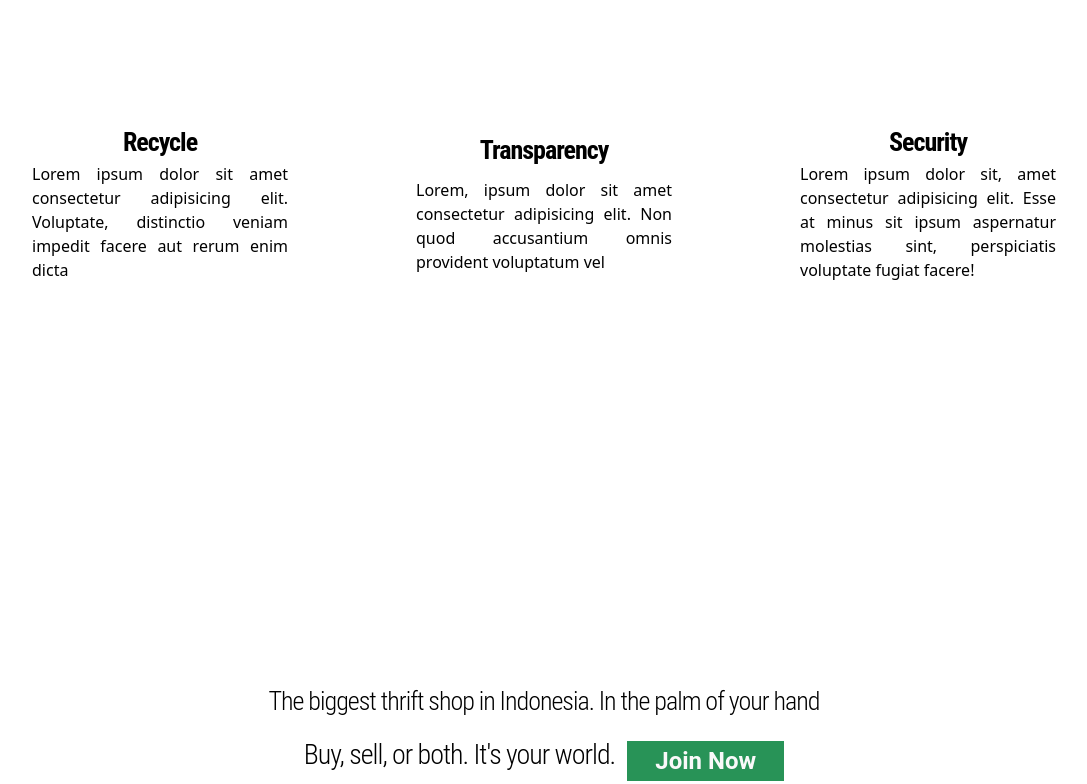
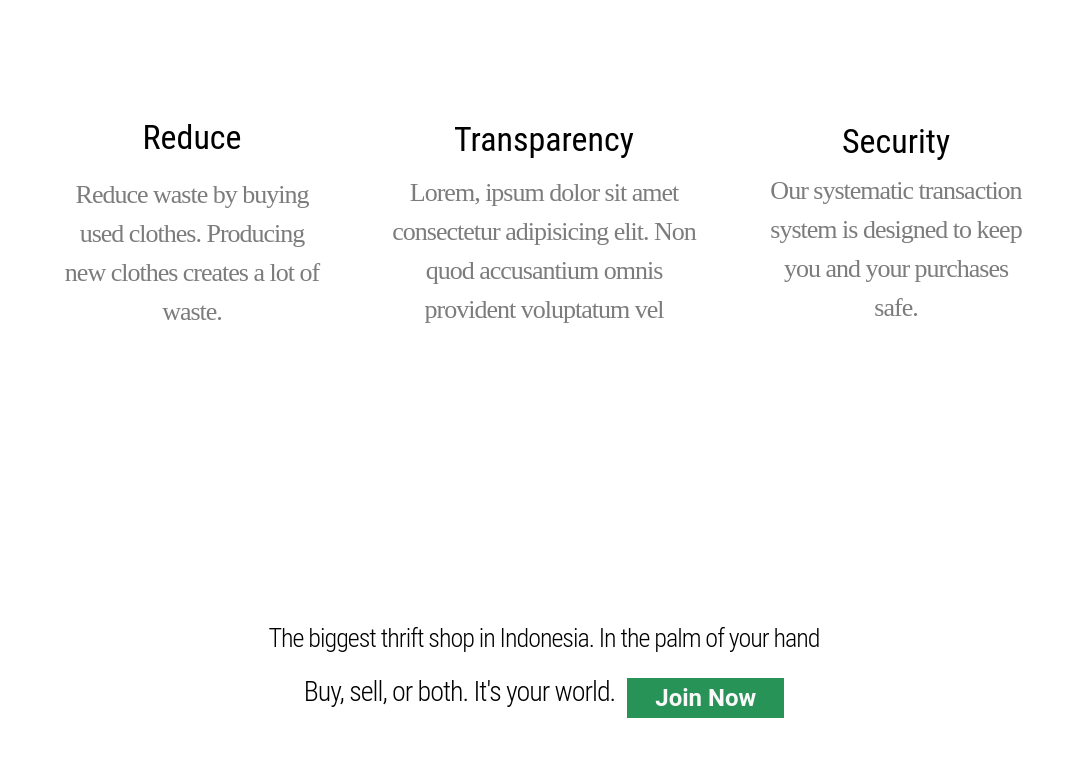
Before and after one commit to rzsoeharto/srts, a React (Create React App) app: page / in a window 1280 px wide. Shown: the part 166-950 px from the top of the page, without its empty margins (96-1183 px from the left). Built offline with nearby package versions, Linux system fonts and the light colour scheme.

Commit message:
added landing mobile & updated web view

```diff
--- a/src/components/OfferingSection.jsx
+++ b/src/components/OfferingSection.jsx
@@ -24,7 +24,7 @@ function OfferingSection() {
 
   return (
     <>
-      <div className="pt-32 sm:pt-10">
+      <div className="pt-36 sm:pt-10">
         <div className="flex flex-row place-content-center pt-6 pb-20 md:hidden">
           <div className="flex flex-col w-96 pt-36">
             <h1 className="landingHeader">{offering.title}</h1>
@@ -83,7 +83,7 @@ function OfferingSection() {
         <div className="hidden md:flex md:place-content-center">
           <div className="flex-col space-y-10">
             <div className="three-cards px-5 py-8 m-4">
-              <h1 className="landingHeader mbl">Visit our fits page</h1>
+              <h1 className="landingHeader mbl">Visit our outfits page</h1>
               <p className="protoMbl text-justify">
                 Visit our fits page and copy a look, or steal the whole fit with
                 a push of a button. Sellers can post an outfit picture with a
--- a/src/index.css
+++ b/src/index.css
@@ -8,7 +8,7 @@
   /* Main Colours */
   --black: #101010;
   --white: #f9f9f9;
-  --gray: #b9bebe;
+  --gray: #7c7c7c;
 
   /*------------------------------------------------------------- Secondary Colours----------------------------------------------------------------- */
   --black-2: #242c2c;
@@ -22,7 +22,7 @@ body::-webkit-scrollbar {
 
 .three-cards {
   background-color: var(--gray-2);
-  border-radius: 1px;
+  border-radius: px;
 }
 
 .input-md {
@@ -55,6 +55,15 @@ body::-webkit-scrollbar {
   background-color: var(--accent);
 }
 
+.title {
+  font-family: "Roboto Condensed";
+  font-weight: 400;
+}
+
+.text-xl {
+  font-size: 34px;
+}
+
 .text-lg {
   font-family: "Roboto Condensed";
   font-weight: 200;
@@ -68,13 +77,16 @@ body::-webkit-scrollbar {
   font-size: 26px;
   letter-spacing: -1px;
 }
+.poppins {
+  font-family: "Poppins";
+}
 
-.bold-lg {
-  font-family: "Roboto Condensed";
-  font-size: 27px;
-  letter-spacing: 0px;
-  font-weight: 600;
-  letter-spacing: -1px;
+.light {
+  font-weight: 300;
+}
+
+.gray-text {
+  color: var(--gray);
 }
 
 .bold {
@@ -102,7 +114,7 @@ body::-webkit-scrollbar {
 .protoText {
   font-family: "Poppins";
   font-weight: 400;
-  color: var(--black);
+  color: var(--gray);
   font-size: 20px;
   letter-spacing: -1px;
 }
@@ -118,7 +130,7 @@ body::-webkit-scrollbar {
 .offersOptions {
   font-family: "Poppins";
   font-weight: 300;
-  color: var(--gray1);
+  color: var(--gray);
   font-size: 28px;
   letter-spacing: -1px;
 }
--- a/src/pages/Landing.jsx
+++ b/src/pages/Landing.jsx
@@ -1,11 +1,13 @@
 import React from "react";
 import { Link } from "react-router-dom";
 import OfferingSection from "../components/OfferingSection";
+import LandingMobile from "./mobileView/LandingMobile";
 
 function Landing() {
   return (
     <>
-      <div className="flex flex-col py-30  space-y-20 h-screen md:space-y-2 md:px-10">
+      <div className="sm:hidden">
+        <div className="flex flex-col py-30 h-screen md:px-10">
           <div className="flex flex-col place-content-center py-10">
             <div className="flex place-content-center">
               <Link to="/" className="w-auto lg:w-96 md:w-72">
@@ -18,35 +20,31 @@ function Landing() {
               <p className="text-lg">.id</p>
             </div>
           </div>
-
           {/* ------------------------------------------------------------- */}
-
-        <div className="flex flex-row place-content-evenly md:flex-col md:place-content-center md:space-y-12">
-          <div className="flex flex-wrap w-1/5 place-content-evenly md:w-full">
-            <h1 className="text-md bold">Recycle</h1>
-            <p className="text-justify">
-              Lorem ipsum dolor sit amet consectetur adipisicing elit.
-              Voluptate, distinctio veniam impedit facere aut rerum enim dicta
+          <div className="flex flex-row place-content-center space-x-16 pt-20 md:flex-col md:place-content-center md:space-y-12 md:space-x-0 sm:space-y-0">
+            <div className="flex flex-wrap w-1/5 place-content-center md:w-full">
+              <h1 className="title text-xl pb-6">Reduce</h1>
+              <p className="text-center text-md poppins light gray-text">
+                Reduce waste by buying used clothes. Producing new clothes
+                creates a lot of waste.
               </p>
             </div>
-          <div className="flex flex-wrap w-1/5 place-content-evenly md:w-full">
-            <h1 className="text-md bold">Transparency</h1>
-            <p className="text-justify">
-              Lorem, ipsum dolor sit amet consectetur adipisicing elit. Non quod
-              accusantium omnis provident voluptatum vel
+            <div className="flex flex-wrap w-3/12 place-content-center md:w-full md:pb-10">
+              <h1 className="title text-xl pb-5">Transparency</h1>
+              <p className="text-center text-md poppins light gray-text">
+                Lorem, ipsum dolor sit amet consectetur adipisicing elit. Non
+                quod accusantium omnis provident voluptatum vel
               </p>
             </div>
-          <div className="flex flex-wrap w-1/5 place-content-evenly md:w-full">
-            <h1 className="text-md bold">Security</h1>
-            <p className="text-justify">
-              Lorem ipsum dolor sit, amet consectetur adipisicing elit. Esse at
-              minus sit ipsum aspernatur molestias sint, perspiciatis voluptate
-              fugiat facere!
+            <div className="flex flex-wrap w-1/5 place-content-center md:w-full">
+              <h1 className="title text-xl pb-4">Security</h1>
+              <p className="text-center text-md poppins light gray-text">
+                Our systematic transaction system is designed to keep you and
+                your purchases safe.
               </p>
             </div>
           </div>
-
-        <div className="flex place-content-center pt-80 pb-40 md:pt-10">
+          <div className="flex place-content-center pt-72 pb-40 md:pt-10">
             <div className="flex flex-col space-y-5 md:w-80">
               <p className="text-md md:text-2xl">
                 The biggest thrift shop in Indonesia. In the palm of your hand
@@ -63,6 +61,8 @@ function Landing() {
           </div>
         </div>
         <OfferingSection />
+      </div>
+      <LandingMobile className="sm:flex hidden" />
     </>
   );
 }
--- a/src/pages/Register.jsx
+++ b/src/pages/Register.jsx
@@ -13,7 +13,7 @@ function Register() {
   const [formData, setFormData] = useState({
     email: "",
     password: "",
-    username: "",
+    // username: "",
     // gender: "",
   });
 
@@ -28,7 +28,7 @@ function Register() {
       data: {
         email: email,
         password: password,
-        username: username,
+        // username: username,
         // gender: gender,
       },
     }).then((response) => {
@@ -86,8 +86,8 @@ function Register() {
   return (
     <>
       <div className="flex flex-col h-screen space-y-20 md:space-y-12 lg:space-y-20">
-        <p className="bold-lg py-16 px-14 md:px-8">
-          Website under construction.
+        <p className="text-lg bold py-16 px-14 md:px-8">
+          You found us before we’re ready
         </p>
         <div className="flex place-content-center space-x-32 lg:space-x-10 md:space-x-10 md:flex-col">
           <div className="flex flex-col w-1/5 pl-5 lg:w-1/3 md:w-auto md:pr-5">
@@ -109,7 +109,7 @@ function Register() {
                 min="1"
                 required
               />
-              <label htmlFor="username" className="inputLabel pt-3">
+              {/* <label htmlFor="username" className="inputLabel pt-3">
                 Username
               </label>
               <input
@@ -120,7 +120,7 @@ function Register() {
                 onChange={onMutate}
                 min="1"
                 required
-              />
+              /> */}
               {/* <label htmlFor="name" className="inputLabel pt-3">
                 Name
               </label>
@@ -185,8 +185,8 @@ function Register() {
           <p
             className={
               !visible
-                ? "bold-lg object-right-bottom px-20 pt-44 md:pt-20 md:px-5"
-                : "bold-lg object-right-bottom px-20 pt-36 md:pt-20 md:px-5"
+                ? "text-lg bold object-right-bottom px-20 pt-52 md:pt-20 md:px-5"
+                : "text-lg bold object-right-bottom px-20 pt-36 md:pt-20 md:px-5"
             }
           >
             Thrifting in 2022.
--- /dev/null
+++ b/src/pages/mobileView/LandingMobile.jsx
@@ -0,0 +1,12 @@
+import React from "react";
+
+function LandingMobile() {
+  return (
+    <>
+      <div className="text-lg">Landing Mobile</div>
+      <div>Landing Mobile</div>
+    </>
+  );
+}
+
+export default LandingMobile;
```
Lines whose indentation alone changed are shown as unchanged.
